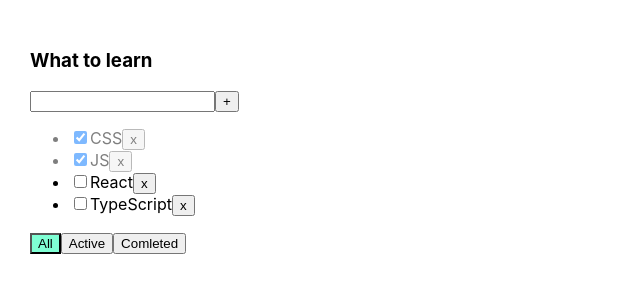
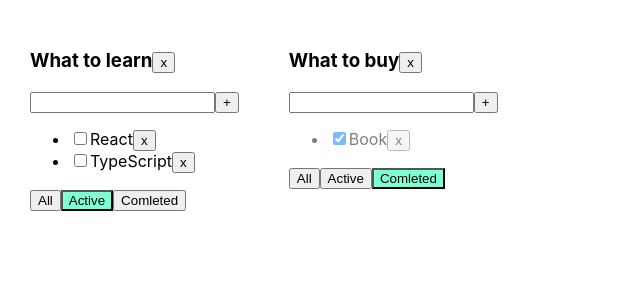
Before and after one commit to Abrosimov96/todolist, a React (Create React App) app: page / in a window 1280 px wide. Shown: the top 300 px of the page, without its empty margins (0-640 px from the left). Built offline with nearby package versions, Linux system fonts and the light colour scheme.

Commit message:
add new task list

```diff
--- a/src/App.tsx
+++ b/src/App.tsx
@@ -3,61 +3,115 @@
 import './App.css';
 import { TaskType, Todolist } from './Todolist';
 
+type TodolistTpe = {
+  id: string;
+  title: string;
+  filter: FilterValuesType;
+};
+
 export type FilterValuesType = 'all' | 'complited' | 'active';
 
 function App() {
-  const initTasks = [
+  let todolistId1 = v1();
+  let todolistId2 = v1();
+
+  let [todolists, setTodolists] = useState<Array<TodolistTpe>>([
+    { id: todolistId1, title: 'What to learn', filter: 'active' },
+    { id: todolistId2, title: 'What to buy', filter: 'complited' },
+  ]);
+
+  const [tasksObj, setTasksObj] = useState({
+    [todolistId1]: [
       { id: v1(), title: 'CSS', isDone: true },
       { id: v1(), title: 'JS', isDone: true },
       { id: v1(), title: 'React', isDone: false },
       { id: v1(), title: 'TypeScript', isDone: false },
-  ];
+    ],
+    [todolistId2]: [
+      { id: v1(), title: 'Book', isDone: true },
+      { id: v1(), title: 'Milk', isDone: false },
+    ],
+  });
 
-  const [tasks, setTasks] = useState<TaskType[]>(initTasks);
-  const [filter, setFilter] = useState<FilterValuesType>('all');
-
-  const removeTask = (id: string) => {
-    setTasks(tasks.filter((task) => task.id !== id));
+  const removeTask = (id: string, todolistId: string) => {
+    let tasks = tasksObj[todolistId];
+    let newTasks = tasks.filter((task) => task.id !== id);
+    tasksObj[todolistId] = newTasks;
+    setTasksObj({ ...tasksObj });
   };
 
-  const addTask = (title: string) => {
+  const addTask = (title: string, todolistId: string) => {
     let newTask = { id: v1(), title, isDone: false };
+    let tasks = tasksObj[todolistId];
     let newTasks = [newTask, ...tasks];
-    setTasks(newTasks);
+    tasksObj[todolistId] = newTasks;
+    setTasksObj({ ...tasksObj });
   };
 
-  const changeFilter = (filter: FilterValuesType) => {
-    setFilter(filter);
+  const changeFilter = (
+    filter: FilterValuesType,
+    todolistId: string,
+  ) => {
+    let todolist = todolists.find((tl) => tl.id === todolistId);
+    if (todolist) {
+      todolist.filter = filter;
+      setTodolists([...todolists]);
+    }
   };
 
-  const changeStatus = (id: string, isDone: boolean) => {
+  const changeStatus = (
+    id: string,
+    isDone: boolean,
+    todolistId: string,
+  ) => {
+    let tasks = tasksObj[todolistId];
+
     const task = tasks.find((task) => task.id === id);
     if (task) {
       task.isDone = isDone;
+      setTasksObj({ ...tasksObj });
     }
-    setTasks([...tasks]);
   };
 
-  let filteredTasks = tasks;
-
-  if (filter === 'complited') {
-    filteredTasks = tasks.filter((task) => task.isDone === true);
-  }
-  if (filter === 'active') {
-    filteredTasks = tasks.filter((task) => task.isDone === false);
-  }
+  const onRemoveList = (todolistId: string) => {
+    let filteredLists = todolists.filter(
+      (tl) => tl.id !== todolistId,
+    );
+    setTodolists(filteredLists);
+    delete tasksObj[todolistId];
+    setTasksObj({ ...tasksObj });
+  };
 
   return (
     <div className="App">
+      {todolists.map((todolist) => {
+        let filteredTasks = tasksObj[todolist.id];
+
+        if (todolist.filter === 'complited') {
+          filteredTasks = filteredTasks.filter(
+            (task) => task.isDone === true,
+          );
+        }
+        if (todolist.filter === 'active') {
+          filteredTasks = filteredTasks.filter(
+            (task) => task.isDone === false,
+          );
+        }
+        return (
           <Todolist
-        title="What to learn"
+            key={todolist.id}
+            id={todolist.id}
+            removeList={onRemoveList}
+            title={todolist.title}
             tasks={filteredTasks}
             addTask={addTask}
             removeTask={removeTask}
             changeFilter={changeFilter}
             changeTaskStatus={changeStatus}
-        filter={filter}
+            filter={todolist.filter}
           />
+        );
+      })}
     </div>
   );
 }
--- a/src/Todolist.tsx
+++ b/src/Todolist.tsx
@@ -8,16 +8,27 @@
 };
 
 type PropsType = {
+  id: string;
   title: string;
   tasks: TaskType[];
-  addTask: (title: string) => void;
-  removeTask: (id: string) => void;
-  changeFilter: (filter: FilterValuesType) => void;
-  changeTaskStatus: (id: string, isDone: boolean) => void;
+  addTask: (title: string, todolistId: string) => void;
+  removeTask: (id: string, todolistId: string) => void;
+  changeFilter: (
+    filter: FilterValuesType,
+    todolistId: string,
+  ) => void;
+  changeTaskStatus: (
+    id: string,
+    isDone: boolean,
+    todolistId: string,
+  ) => void;
+  removeList: (todolistId: string) => void;
   filter: FilterValuesType;
 };
 
 export function Todolist({
+  id,
+  removeList,
   title,
   tasks,
   addTask,
@@ -35,7 +46,7 @@
       setError('Field is required!');
       return;
     }
-    addTask(newTaskTitle);
+    addTask(newTaskTitle, id);
     setNewTaskTitle('');
   };
 
@@ -48,13 +59,20 @@
     e.code === 'Enter' && addNewTask();
   };
 
-  const onClickFilter = (filter: FilterValuesType) => {
-    changeFilter(filter);
+  const onClickFilter = (filter: FilterValuesType, id: string) => {
+    changeFilter(filter, id);
+  };
+
+  const onRemoveList = (todolistId: string) => {
+    removeList(todolistId);
   };
 
   return (
     <div>
-      <h3>{title}</h3>
+      <h3>
+        {title}
+        <button onClick={() => onRemoveList(id)}>x</button>
+      </h3>
       <div>
         <input
           type="text"
@@ -68,10 +86,10 @@
       </div>
       <ul>
         {tasks.map((task) => {
-          const onRemoveHanlder = () => removeTask(task.id);
+          const onRemoveHanlder = () => removeTask(task.id, id);
           const onChangeHanlder = (
             e: ChangeEvent<HTMLInputElement>,
-          ) => changeTaskStatus(task.id, e.target.checked);
+          ) => changeTaskStatus(task.id, e.target.checked, id);
           return (
             <li
               key={task.id}
@@ -90,17 +108,17 @@
       <div>
         <button
           className={filter === 'all' ? 'active-filter' : ''}
-          onClick={() => onClickFilter('all')}>
+          onClick={() => onClickFilter('all', id)}>
           All
         </button>
         <button
           className={filter === 'active' ? 'active-filter' : ''}
-          onClick={() => onClickFilter('active')}>
+          onClick={() => onClickFilter('active', id)}>
           Active
         </button>
         <button
           className={filter === 'complited' ? 'active-filter' : ''}
-          onClick={() => onClickFilter('complited')}>
+          onClick={() => onClickFilter('complited', id)}>
           Comleted
         </button>
       </div>
```
Lines whose indentation alone changed are shown as unchanged.
